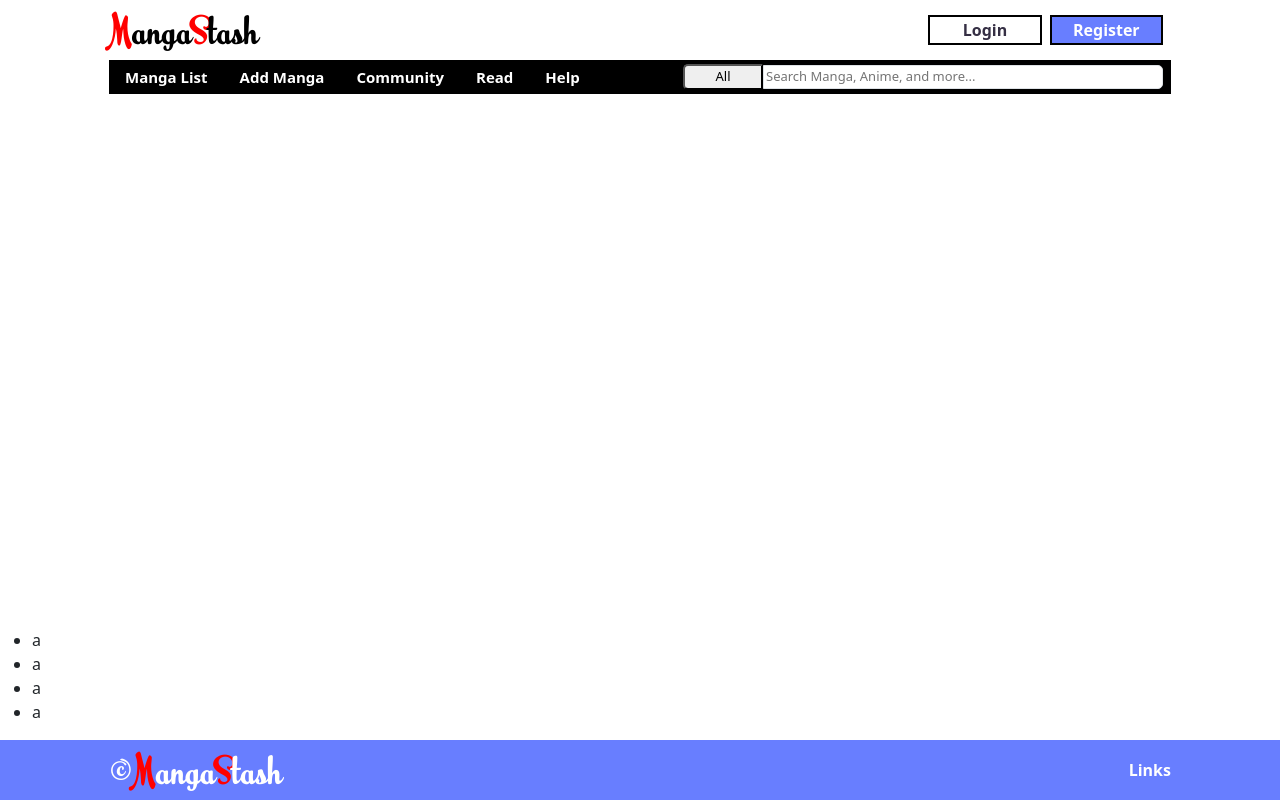
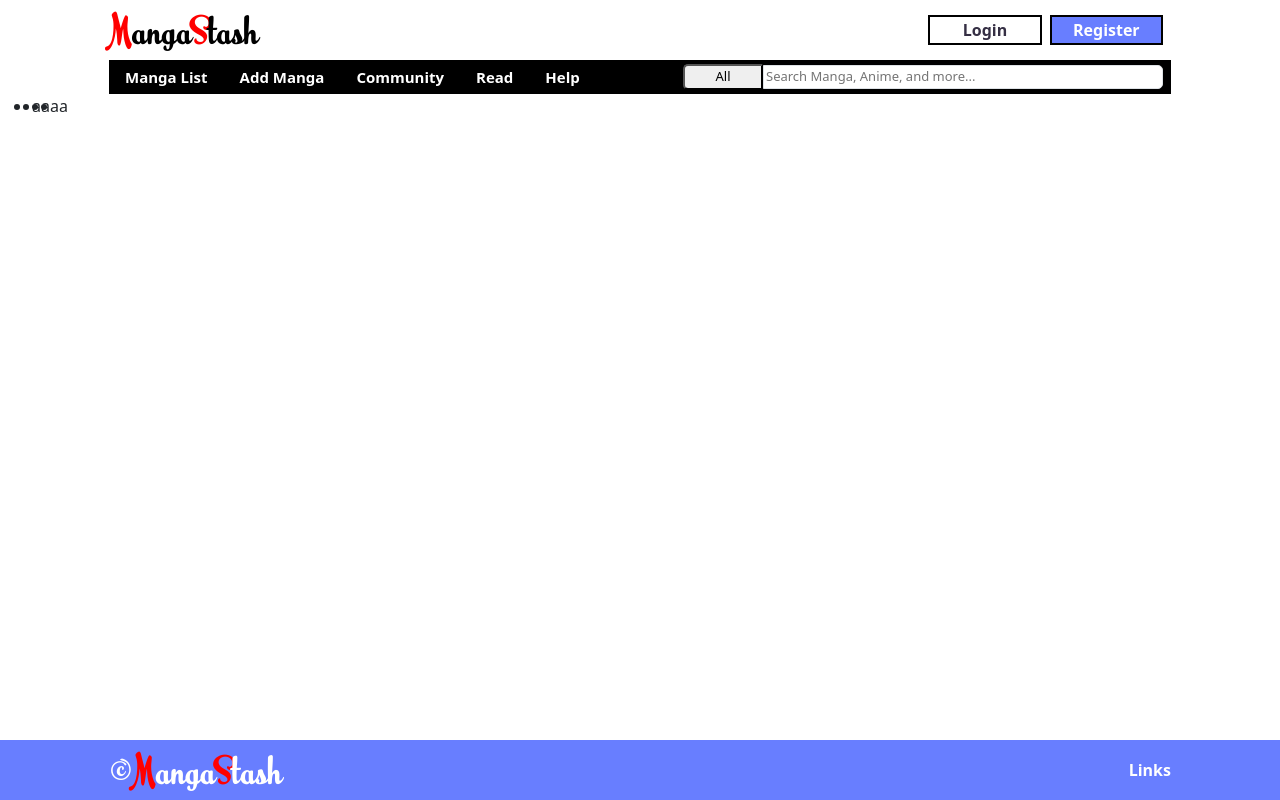
Before and after one commit to Kenhie94/manga_stash_app, a Vue app: page /list in a window 1280 px wide. Built offline with nearby package versions, Linux system fonts and the light colour scheme.

Commit message:
Refractor

```diff
--- a/src/views/MangaListPage.vue
+++ b/src/views/MangaListPage.vue
@@ -5,16 +5,16 @@
         <NavBar />
       </header>
     </div>
-    <div>
-      <body>
-        <ul>
+    <body>
+      <div>
+        <ul class="d-flex">
           <li>a</li>
           <li>a</li>
           <li>a</li>
           <li>a</li>
         </ul>
-      </body>
-    </div>
+      </div>
+    </body>
     <footer>
       <div class="app_style_dimension mx-auto">
         <FooterBar />
@@ -47,4 +47,6 @@ export default {
 <style>
 @import "../../public/css/font.css";
 @import "../../public/css/overview_style.css";
+
+
 </style>
```
